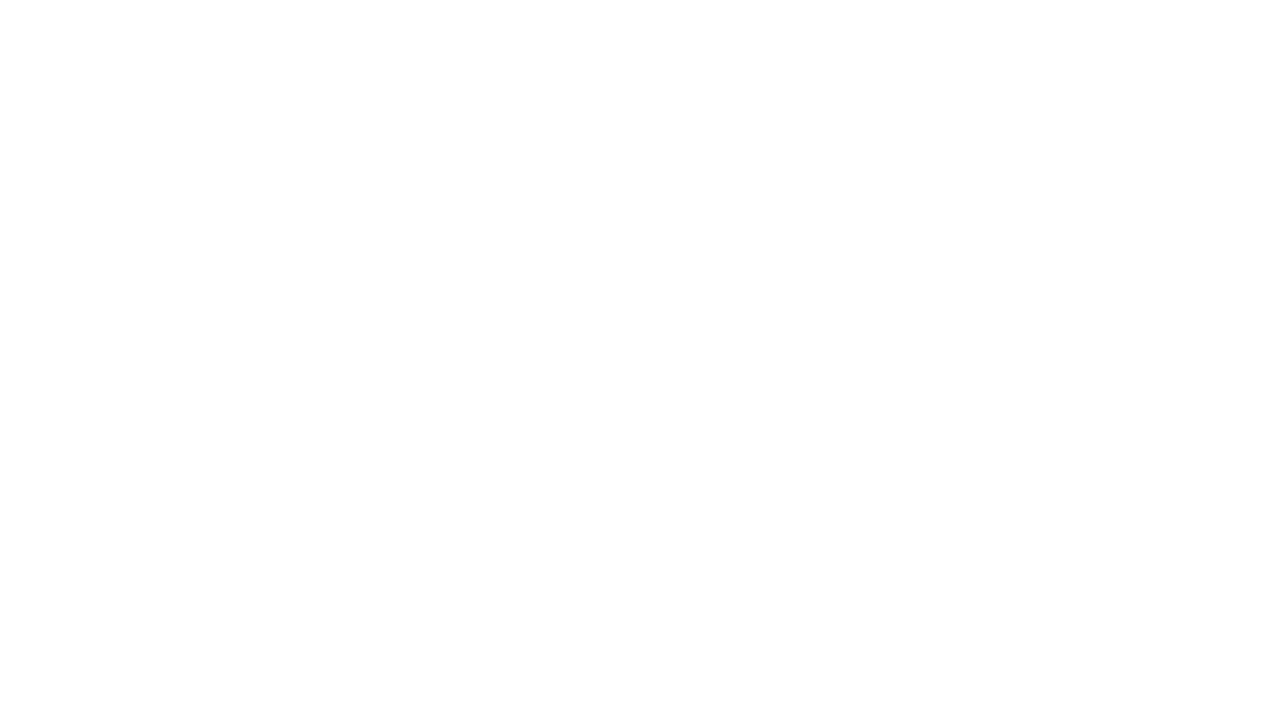
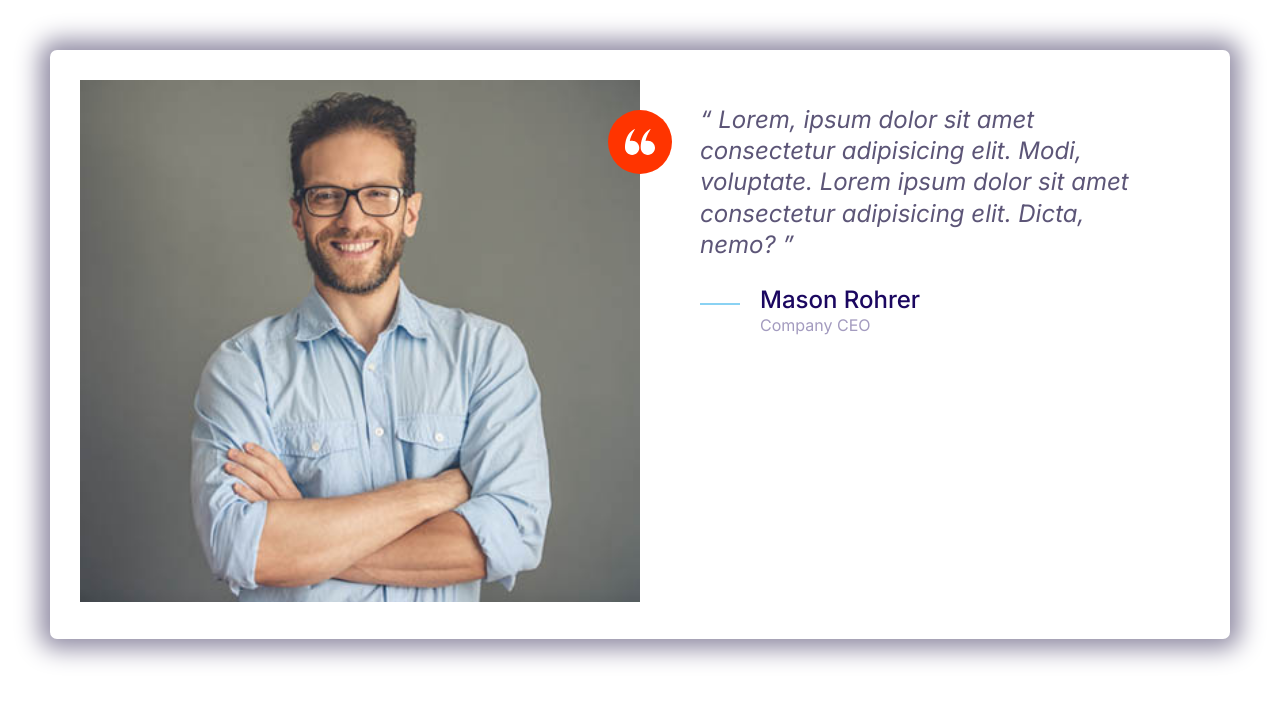
Before and after one commit to MasonRohrer/Masify, a plain HTML site: page index.html in a window 1280 px wide. Drawn offline with Linux system fonts and the light colour scheme.

Commit message:
Testimonial component creation

```diff
--- a/CSS/styles.css
+++ b/CSS/styles.css
@@ -4,6 +4,7 @@
     --color-accent: #ff3400;
     --color-headings: #1b0760;
     --color-body: #918ca4;
+    --color-body-darker: #5c5577;
     --color-border: #ccc;
     --border-radius: 30px;
 }
@@ -156,8 +157,17 @@ a {
     height: 40px;
 }
 
+.icon--small {
+    width: 30px;
+    height: 30px;
+}
+
 .icon--primary {
     fill: var(--color-primary);
+}
+
+.icon--white {
+    fill: #fff;
 }
 
 .icon-container {
@@ -168,6 +178,10 @@ a {
     display: inline-flex;
     justify-content: center;
     align-items: center;
+}
+
+.icon-container--accent {
+    background: var(--color-accent);
 }
 
 /*Buttons*/
@@ -375,3 +389,97 @@ a {
 .media__body {
     margin: 0 2rem;
 }
+
+/*Quotes*/
+.quote {
+    color: var(--color-body-darker);
+    font-size: 3rem;
+    font-style: italic;
+    line-height: 1.3;
+}
+
+.quote__text::before {
+    content: open-quote;
+}
+
+.quote__text::after {
+    content: close-quote;
+}
+
+.quote__media {
+    font-size: 3rem;
+    font-weight: 500;
+    font-style: normal;
+    margin-bottom: 0;
+}
+
+.quote__organization {
+    color: var(--color-headings);
+    opacity: .4;
+    font-size: 2rem;
+    font-style: normal;
+}
+
+.quote__line {
+    position: relative;
+    bottom: 10px;
+}
+
+@media screen and (min-width: 1024px) {
+    .quote {
+        font-size: 2rem;
+    }
+    .quote__media {
+        font-size: 2.4rem;
+    }
+    .quote__organization{
+        font-size: 1.6rem;
+    }
+}
+
+/*Grids*/
+.grid {
+    display: grid;
+}
+
+@media screen and (min-width: 768px) {
+    .grid--1x2 {
+        grid-template-columns: repeat(2, 1fr);
+    }
+
+}
+
+@media screen and (min-width: 1024px) {
+    .grid--1x3 {
+        grid-template-columns: repeat(3, 1fr);
+    }
+}
+
+/*Testimonials*/
+.testimonial {
+    padding: 3rem;
+}
+
+.testimonial__image {
+    position: relative;
+}
+
+.testimonial__image > img {
+    width: 100%;
+}
+.testimonial__image > .icon-container {
+    position: absolute;
+    top: 3rem;
+    right: -32px;
+}
+
+@media screen and (min-width: 768px) {
+    .testimonial .quote,
+    .testimonial .quote__media {
+        font-size: 2.4rem;
+    }
+
+    .testimonial .quote {
+        margin-left: 6rem;
+    }
+}
--- a/index.html
+++ b/index.html
@@ -13,6 +13,40 @@
     <link rel="stylesheet" href="CSS/normalize.css" />
     <link rel="stylesheet" href="CSS/styles.css" />
   </head>
-  <body>
+  <body style="padding: 5rem">
+    <div class="card testimonial">
+      <div class="grid grid--1x2">
+        <div class="testimonial__image">
+          <img
+            src="Images/testimonial.jpg"
+            alt="Painting of a Mountain with an icy tree and a pond."
+          />
+          <span class="icon-container icon-container--accent">
+            <svg class="icon icon--white icon--small">
+              <use xlink:href="images/sprite.svg#quotes"></use>
+            </svg>
+          </span>
+        </div>
+        <blockquote class="quote">
+          <p class="quote__text">
+            Lorem, ipsum dolor sit amet consectetur adipisicing elit. Modi,
+            voluptate. Lorem ipsum dolor sit amet consectetur adipisicing elit. Dicta, nemo?
+          </p>
+          <footer>
+            <div class="media">
+              <div class="media__image">
+                <svg class="icon icon--primary quote__line">
+                  <use xlink:href="images/sprite.svg#line"></use>
+                </svg>
+              </div>
+              <div class="media__body">
+                <h3 class="media__title quote__media">Mason Rohrer</h3>
+                <p class="quote__organization">Company CEO</p>
+              </div>
+            </div>
+          </footer>
+        </blockquote>
+      </div>
+    </div>
   </body>
 </html>
```
Also changed, not shown: Components/grids.html (added, +5 -0 lines), Components/quotes.html (added, +18 -0 lines), Components/testimonials.html (added, +36 -0 lines), Images/testimonial.jpg (added), 1 other file.
